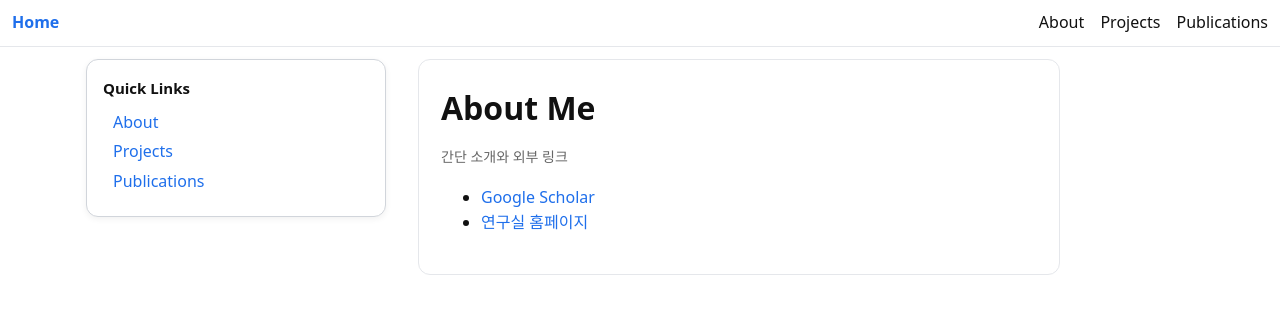
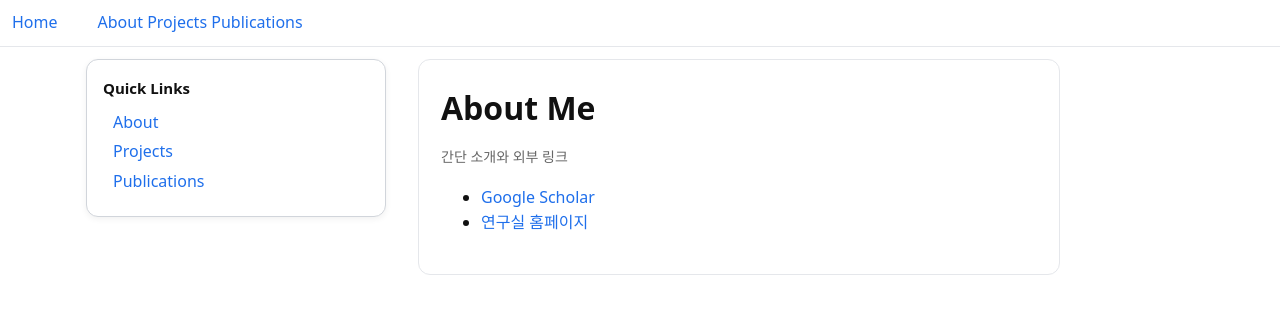
Before and after one commit to ChoRongCho/ChoRongCho.github.io, a Jekyll site: the page built from about.html, in a window 1280 px wide. Shown: the top 314 px of the page. Built offline with Jekyll 4.4.1, drawn with Linux system fonts in a browser that asks for light colours.

Commit message:
MainHome

```diff
--- a/assets/css/site.css
+++ b/assets/css/site.css
@@ -11,8 +11,15 @@ a:hover{text-decoration:underline}
 /* 레이아웃 */
 .header{border-bottom:1px solid var(--border)}
 .header-inner{max-width:var(--max);margin:0 auto;padding:10px 12px;display:flex;gap:16px;align-items:center}
-.brand{font-weight:700;margin-right:auto}
-.nav a{margin-left:12px;color:var(--text)}
+/* .brand{font-weight:700;margin-right:auto}
+.nav a{margin-left:12px;color:var(--text)} */
+.brand{
+  margin-right: 0;
+}
+
+.nav{
+  margin-left: 24px;
+}
 
 /* wrapper 여백 축소, 본문 비율 확대 */
 .wrapper{
```
